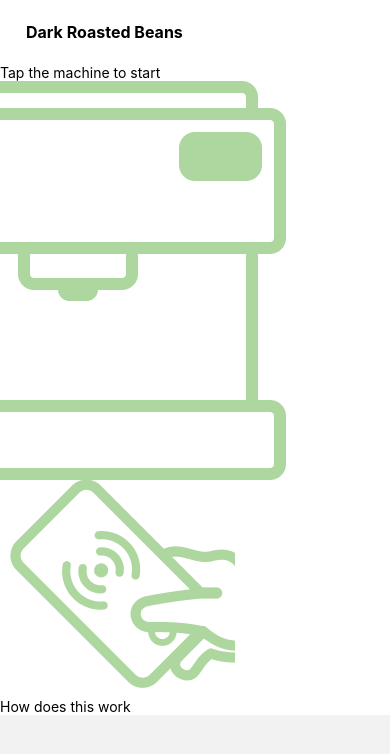
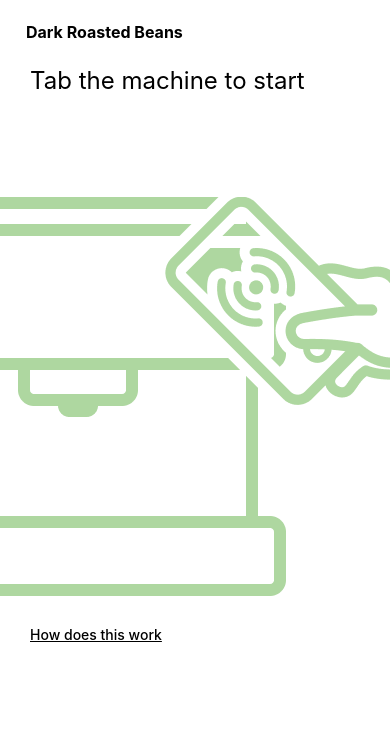
Before and after one commit to pravalikavis/CoffeeIt, a React Native app: screen / in a window 390 px wide. Shown: the top 754 px of the page. Built offline with nearby package versions, Linux system fonts and the light colour scheme.

Commit message:
feat: adds nfc screen with modified css

```diff
--- /dev/null
+++ b/config/colors.ts
@@ -0,0 +1,8 @@
+const colors = {
+    primaryBackgroundColor: 'white',
+    secondaryBgColor: '#AED7A0',
+    primaryTextColor: 'black',
+    secondaryTextColor: 'white',
+}
+
+export default colors;
--- a/config/css-constants.ts
+++ b/config/css-constants.ts
@@ -9,7 +9,7 @@ const cssConstants = {
     FLAT_CARD_HEIGHT: 60,
     SMALL_BUTTON_HEIGHT: 24,
     INPUT_BORDER_RADIUS: 8,
-    DEFAULT_MARGIN: 10,
+    DEFAULT_MARGIN: 30,
     DEFAULT_ANIMATION_DURATION: 300,
     ALERT_BORDER_RADIUS: 20,
     SMALL_INPUT_WIDTH: 200,
--- a/screens/nfc.tsx
+++ b/screens/nfc.tsx
@@ -1,6 +1,8 @@
 import * as React from 'react';
 import { View, Text, Image, StyleSheet } from 'react-native';
+import colors from '../config/colors';
 import cssConstants from '../config/css-constants';
+import SubHeader from '../shared/sub-header';
 
 
 
@@ -8,15 +10,15 @@ function NfcScreen() {
 
     return (
         <View style={styles.container}>
-            <View>
-                <Text>
-                    Tap the machine to start
-                </Text>
+            <SubHeader text={'Tab the machine to start'}></SubHeader>
+
+            <View style={styles.imageContainer}>
+                <Image source={require('../assets/coffee-mac.png')} />
+                <Image style={styles.overlay} source={require('../assets/swipe-card.png')} />
             </View>
-            <Image source={require('../assets/coffee-mac.png')} />
-            <Image source={require('../assets/swipe-card.png')} />
 
-            <Text>
+
+            <Text style={styles.subText}>
                 How does this work
             </Text>
         </View>
@@ -27,14 +29,23 @@ export default NfcScreen;
 
 const styles = StyleSheet.create({
     container: {
-        backgroundColor: 'white',
+        backgroundColor: colors.primaryBackgroundColor,
         display: 'flex',
-
+        height: '100%'
     },
     subText: {
-        fontWeight: '500'
+        fontWeight: '500',
+        textDecorationLine: 'underline',
+        marginLeft: cssConstants.DEFAULT_MARGIN,
+        color: colors.primaryTextColor
     },
-    subView:{
-        padding:10
+    imageContainer: {
+        marginTop: 100,
+        marginBottom: cssConstants.DEFAULT_MARGIN
+    },
+    overlay: {
+        position: 'absolute',
+        right: 0,
+        // backgroundColor: colors.backgroundColor
     }
 });
--- a/shared/header.tsx
+++ b/shared/header.tsx
@@ -1,5 +1,6 @@
 import * as React from 'react';
 import { View, Text, Alert, StyleSheet, Image } from 'react-native';
+import colors from '../config/colors';
 import cssConstants from '../config/css-constants';
 
 
@@ -25,6 +26,7 @@ const styles = StyleSheet.create({
     text: {
         fontWeight: '700',
         fontSize: cssConstants.MEDIUM_FONT_SIZE,
-        paddingLeft: cssConstants.CONTAINER_PADDING
+        paddingLeft: cssConstants.CONTAINER_PADDING,
+        color: colors.primaryTextColor
     }
 });
--- /dev/null
+++ b/shared/sub-header.tsx
@@ -0,0 +1,23 @@
+import * as React from 'react';
+import { View, Text, Alert, StyleSheet, Image } from 'react-native';
+import colors from '../config/colors';
+import cssConstants from '../config/css-constants';
+
+
+export default function SubHeader(props: { text: string }) {
+
+
+    return (
+        <Text style={styles.text}>{props.text}</Text>
+    );
+}
+
+const styles = StyleSheet.create({
+    text: {
+        fontWeight: '400',
+        fontSize: cssConstants.LARGE_FONT_SIZE,
+        marginLeft: cssConstants.DEFAULT_MARGIN,
+        lineHeight: 33,
+        color: colors.primaryTextColor
+    }
+});
```
